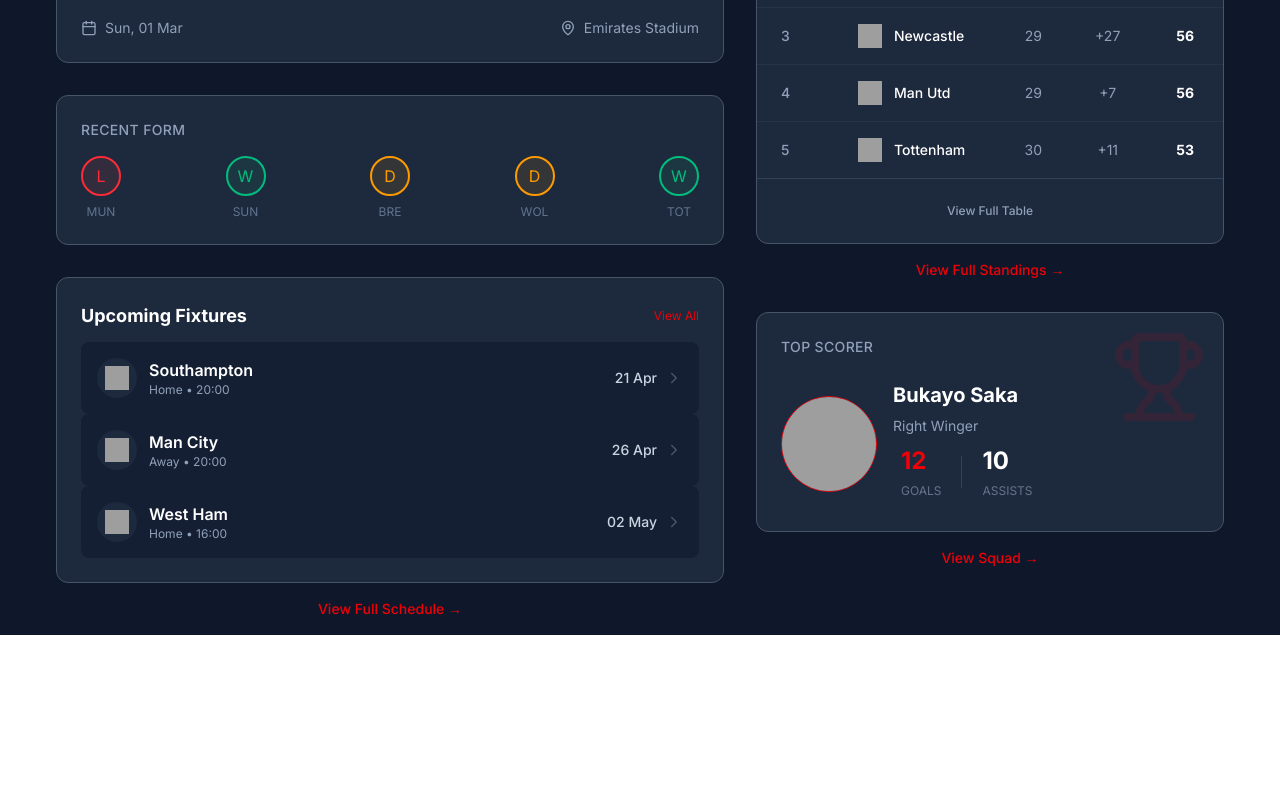
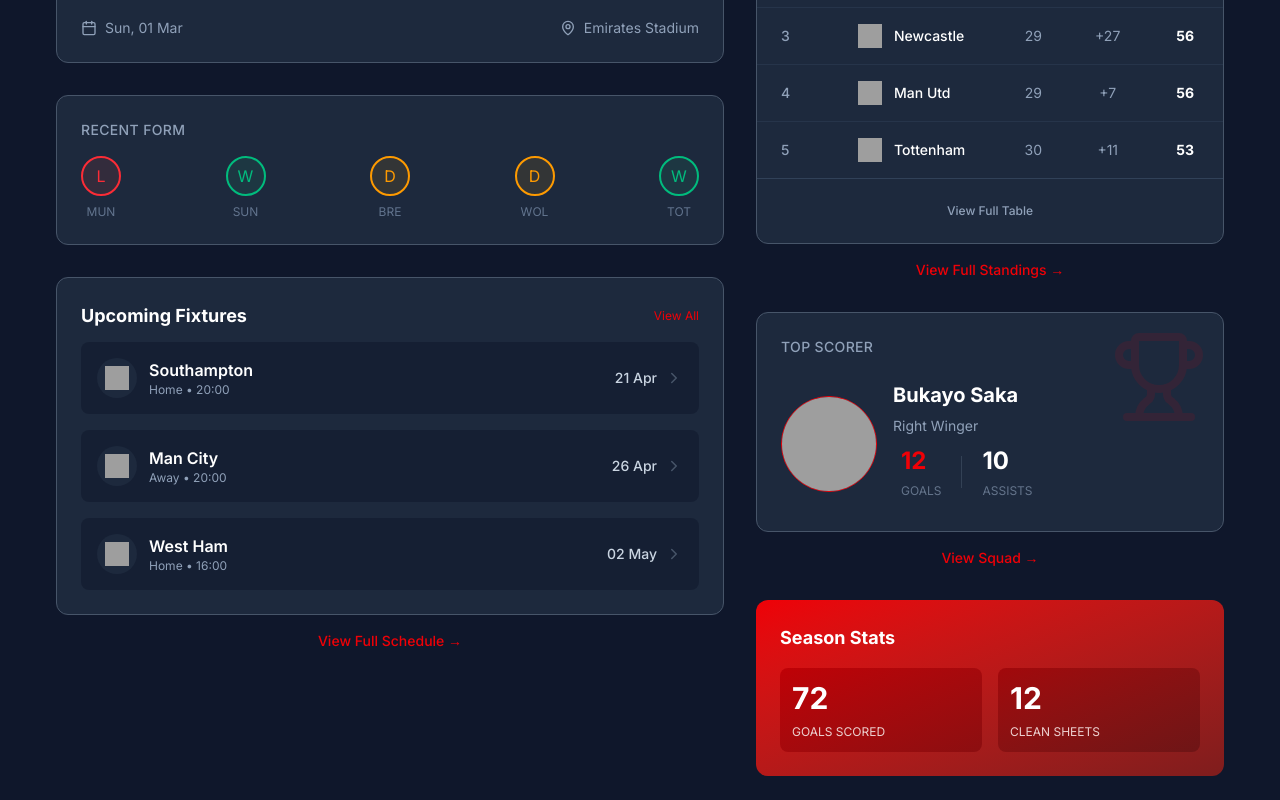
Before and after one commit to YuzStack/56_Gunner-Stats, a React (Vite) app: page / in a window 1280 px wide. Shown: the part 364-1164 px from the top of the page. Before the commit the page ends 999 px from the top, so only its background shows below. Built offline with nearby package versions, Linux system fonts and the light colour scheme; grey boxes are pictures that could not be loaded; a web font is replaced by a local one.

Commit message:
Build the static version of 'SeasonStats' component

```diff
--- a/src/components/App.jsx
+++ b/src/components/App.jsx
@@ -7,6 +7,7 @@
 import NextMatch from './NextMatch';
 import RecentForm from './RecentForm';
 import RightColumn from './RightColumn';
+import SeasonStats from './SeasonStats';
 import TopScorer from './TopScorer';
 import UpcomingFixts from './UpcomingFixts';
 import UserProfile from './UserProfile';
@@ -30,6 +31,7 @@
         <RightColumn>
           <LeagueTable />
           <TopScorer />
+          <SeasonStats />
         </RightColumn>
       </Dashboard>
     </div>
--- a/src/components/Dashboard.jsx
+++ b/src/components/Dashboard.jsx
@@ -1,6 +1,6 @@
 function Dashboard({ children }) {
   return (
-    <main className='mx-auto grid max-w-[95%] gap-6 px-3 pt-24 pb-4 sm:px-6 lg:grid-cols-12 lg:gap-8'>
+    <main className='mx-auto grid max-w-[95%] gap-6 px-3 pt-24 pb-6 sm:px-6 lg:grid-cols-12 lg:gap-8'>
       {children}
     </main>
   );
--- /dev/null
+++ b/src/components/SeasonStats.jsx
@@ -0,0 +1,19 @@
+function SeasonStats() {
+  return (
+    <div className='from-light-red rounded-xl bg-linear-to-br to-[#7F1D1D] p-3 sm:p-6'>
+      <h3 className='mb-4 text-lg font-bold'>Season Stats</h3>
+      <div className='grid grid-cols-2 gap-4'>
+        <div className='rounded-lg bg-linear-to-br from-[#BF0106] to-[#8C0E10] p-3'>
+          <p className='mb-2 text-3xl font-bold'>72</p>
+          <p className='text-xs text-[#EDD1D0] uppercase'>Goals Scored</p>
+        </div>
+        <div className='rounded-lg bg-linear-to-br from-[#A2080B] to-[#6E1516] p-3'>
+          <p className='mb-2 text-3xl font-bold'>12</p>
+          <p className='text-xs text-[#EDD1D0] uppercase'>Clean Sheets</p>
+        </div>
+      </div>
+    </div>
+  );
+}
+
+export default SeasonStats;
--- a/src/components/UpcomingFixts.jsx
+++ b/src/components/UpcomingFixts.jsx
@@ -10,7 +10,7 @@
             View All
           </button>
         </div>
-        <ul>
+        <ul className='space-y-4'>
           <li className='group cursor-pointer rounded-lg bg-slate-900/50 p-4 duration-300 hover:bg-slate-700/50'>
             <div className='flex items-center justify-between'>
               <div className='flex items-center gap-3'>
```
